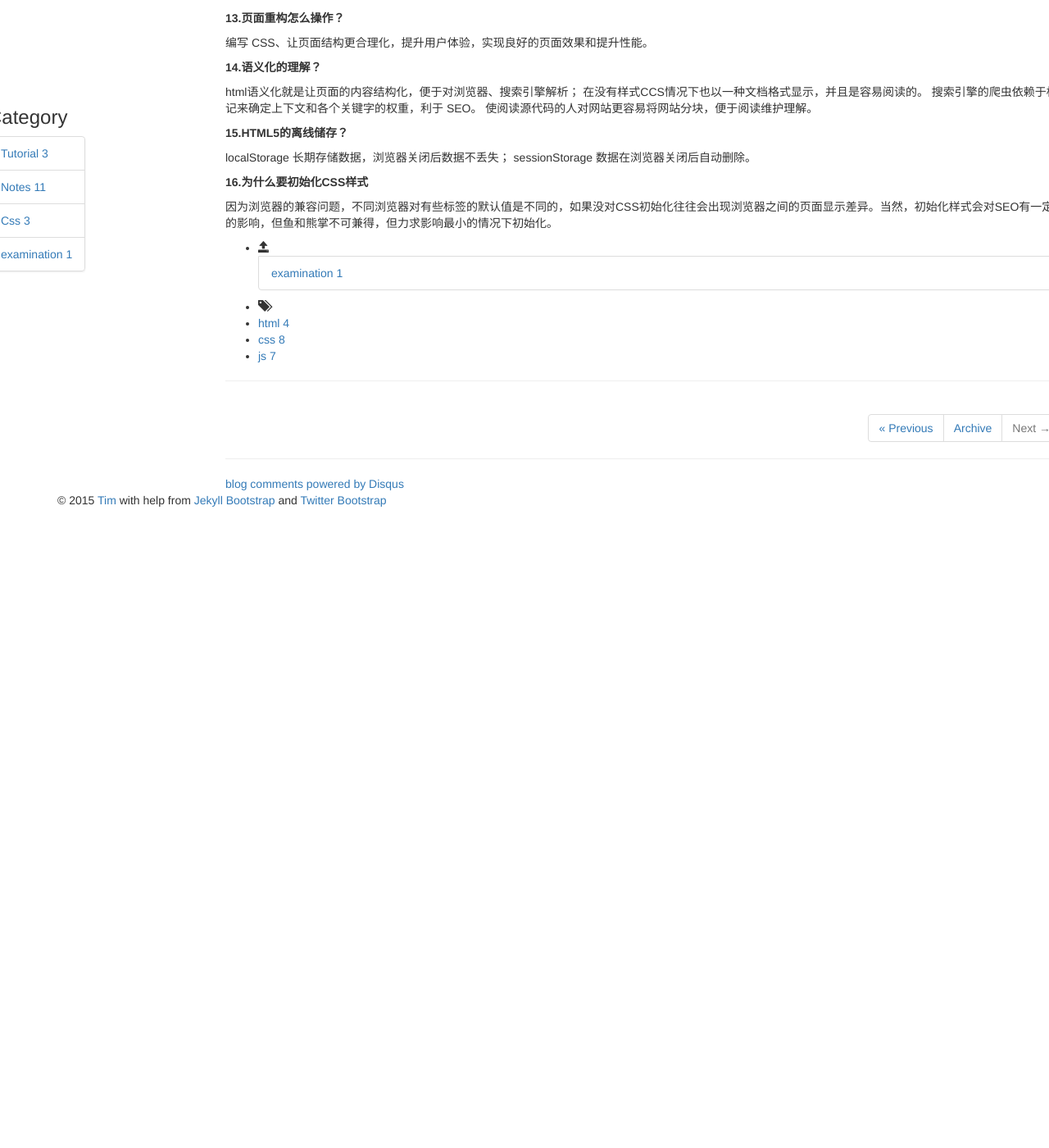
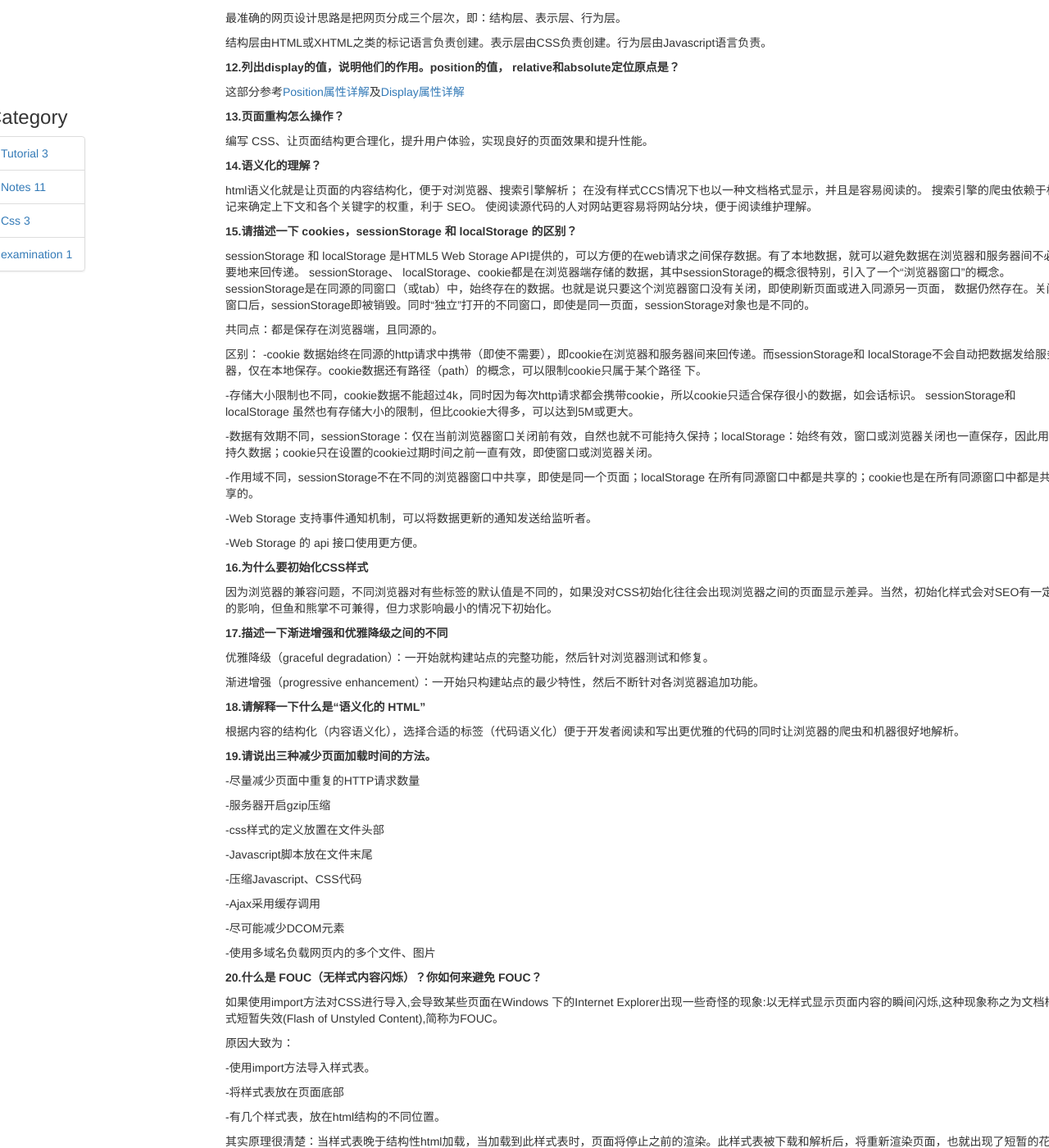
Before and after one commit to Tim-Ju/tim-ju.github.io, a Jekyll site: the page built from _posts/2015-04-07-2.md, in a window 1280 px wide and 1400 px high, scrolled down 1764 px. Shown: the whole window at 82% size. Built offline with Jekyll 4.4.1, drawn with Linux system fonts in a browser that asks for light colours; nearby versions of some CDN libraries; library files that are not in the unit come from our copies; comment, search, counter and statistics services are not loaded; before the commit the page ends 2394 px from its top, so only the background shows below that; some of the changed text lies outside the part shown.

Commit message:
2015-04-07-2.md  update

```diff
--- a/_posts/2015-04-07-2.md
+++ b/_posts/2015-04-07-2.md
@@ -84,7 +84,15 @@ HTML5 现在已经不是 SGML 的子集，主要是关于图像，位置，存
 
 使用率较高的框架有jQuery、YUI、Prototype、Dojo、Ext.js、Mootools等。尤其是jQuery，超过91%。 轻量级框架有Modernizr、underscore.js、backbone.js、Raphael.js等。 （理解这些框架的功能、性能、设计原理） * Sublime Text 、Eclipse、Notepad、Firebug、HttpWatch、Yslow。 * 城市选择插件，汽车型号选择插件、幻灯片插件。弹出层。（写过开源程序，加载器，js引擎更好）
 
+**11.前端页面的三层架构分别是什么？作用是什么？**
+
+最准确的网页设计思路是把网页分成三个层次，即：结构层、表示层、行为层。
+
+结构层由HTML或XHTML之类的标记语言负责创建。表示层由CSS负责创建。行为层由Javascript语言负责。
+
 **12.列出display的值，说明他们的作用。position的值， relative和absolute定位原点是？**
+
+这部分参考[Position属性详解](http://tim-ju.github.io/css/2015/04/02/1/)及[Display属性详解](http://tim-ju.github.io/css/2015/04/01/2/)
 
 **13.页面重构怎么操作？**
 
@@ -94,10 +102,88 @@ HTML5 现在已经不是 SGML 的子集，主要是关于图像，位置，存
 
 html语义化就是让页面的内容结构化，便于对浏览器、搜索引擎解析； 在没有样式CCS情况下也以一种文档格式显示，并且是容易阅读的。 搜索引擎的爬虫依赖于标记来确定上下文和各个关键字的权重，利于 SEO。 使阅读源代码的人对网站更容易将网站分块，便于阅读维护理解。
 
-**15.HTML5的离线储存？**
+**15.请描述一下 cookies，sessionStorage 和 localStorage 的区别？**
 
-localStorage 长期存储数据，浏览器关闭后数据不丢失； sessionStorage 数据在浏览器关闭后自动删除。
+sessionStorage 和 localStorage 是HTML5 Web Storage API提供的，可以方便的在web请求之间保存数据。有了本地数据，就可以避免数据在浏览器和服务器间不必要地来回传递。
+sessionStorage、 localStorage、cookie都是在浏览器端存储的数据，其中sessionStorage的概念很特别，引入了一个“浏览器窗口”的概念。 sessionStorage是在同源的同窗口（或tab）中，始终存在的数据。也就是说只要这个浏览器窗口没有关闭，即使刷新页面或进入同源另一页面， 数据仍然存在。关闭窗口后，sessionStorage即被销毁。同时“独立”打开的不同窗口，即使是同一页面，sessionStorage对象也是不同的。
+
+共同点：都是保存在浏览器端，且同源的。
+
+区别：
+-cookie 数据始终在同源的http请求中携带（即使不需要），即cookie在浏览器和服务器间来回传递。而sessionStorage和 localStorage不会自动把数据发给服务器，仅在本地保存。cookie数据还有路径（path）的概念，可以限制cookie只属于某个路径 下。
+
+-存储大小限制也不同，cookie数据不能超过4k，同时因为每次http请求都会携带cookie，所以cookie只适合保存很小的数据，如会话标识。 sessionStorage和localStorage 虽然也有存储大小的限制，但比cookie大得多，可以达到5M或更大。
+
+-数据有效期不同，sessionStorage：仅在当前浏览器窗口关闭前有效，自然也就不可能持久保持；localStorage：始终有效，窗口或浏览器关闭也一直保存，因此用作持久数据；cookie只在设置的cookie过期时间之前一直有效，即使窗口或浏览器关闭。
+
+-作用域不同，sessionStorage不在不同的浏览器窗口中共享，即使是同一个页面；localStorage 在所有同源窗口中都是共享的；cookie也是在所有同源窗口中都是共享的。
+
+-Web Storage 支持事件通知机制，可以将数据更新的通知发送给监听者。
+
+-Web Storage 的 api 接口使用更方便。
 
 **16.为什么要初始化CSS样式**
 
 因为浏览器的兼容问题，不同浏览器对有些标签的默认值是不同的，如果没对CSS初始化往往会出现浏览器之间的页面显示差异。当然，初始化样式会对SEO有一定的影响，但鱼和熊掌不可兼得，但力求影响最小的情况下初始化。
+
+**17.描述一下渐进增强和优雅降级之间的不同**
+
+优雅降级（graceful degradation）：一开始就构建站点的完整功能，然后针对浏览器测试和修复。
+
+渐进增强（progressive enhancement）：一开始只构建站点的最少特性，然后不断针对各浏览器追加功能。
+
+**18.请解释一下什么是“语义化的 HTML”**
+
+根据内容的结构化（内容语义化），选择合适的标签（代码语义化）便于开发者阅读和写出更优雅的代码的同时让浏览器的爬虫和机器很好地解析。
+
+
+**19.请说出三种减少页面加载时间的方法。**
+
+ -尽量减少页面中重复的HTTP请求数量
+
+ -服务器开启gzip压缩
+
+ -css样式的定义放置在文件头部
+
+ -Javascript脚本放在文件末尾
+
+ -压缩Javascript、CSS代码
+
+ -Ajax采用缓存调用
+
+ -尽可能减少DCOM元素
+
+ -使用多域名负载网页内的多个文件、图片
+
+**20.什么是 FOUC（无样式内容闪烁）？你如何来避免 FOUC？**
+
+如果使用import方法对CSS进行导入,会导致某些页面在Windows 下的Internet Explorer出现一些奇怪的现象:以无样式显示页面内容的瞬间闪烁,这种现象称之为文档样式短暂失效(Flash of Unstyled Content),简称为FOUC。
+
+原因大致为：
+
+-使用import方法导入样式表。
+
+-将样式表放在页面底部
+
+-有几个样式表，放在html结构的不同位置。
+
+其实原理很清楚：当样式表晚于结构性html加载，当加载到此样式表时，页面将停止之前的渲染。此样式表被下载和解析后，将重新渲染页面，也就出现了短暂的花屏现象。
+
+解决方法：
+使用LINK标签将样式表放在文档HEAD中。
+
+**21. HTML与XHTML的差别有哪些**
+
+参见[HTML与XHTML](http://tim-ju.github.io/notes/2015/03/17/1/)
+
+**22.`data-`属性的作用是什么？**
+
+data-为前端开发者提供自定义的属性，这些属性集可以通过对象的dataset属性获取，不支持该属性的浏览器可以通过 getAttribute方法获取。
+
+**23.列举不同的浮动技巧，并指出它们各自适用的使用场景。**
+
+-使用空标签清除浮动。这种方法是在所有浮动标签后面添加一个空标签 定义css clear:both. 弊端就是增加了无意义标签。
+
+-使用overflow。给包含浮动元素的父标签添加css属性 overflow:auto; zoom:1; zoom:1用于兼容IE6。
+
+-使用after伪对象清除浮动。该方法只适用于非IE浏览器。具体写法可参照以下示例。使用中需注意以下几点。一、该方法中必须为需要清除浮动元素的伪对象中设置 height:0，否则该元素会比实际高出若干像素；二、content属性是必须的，但其值可以为空，蓝色理想讨论该方法的时候content属性的值 设为”.”，但我发现为空亦是可以的。
```
